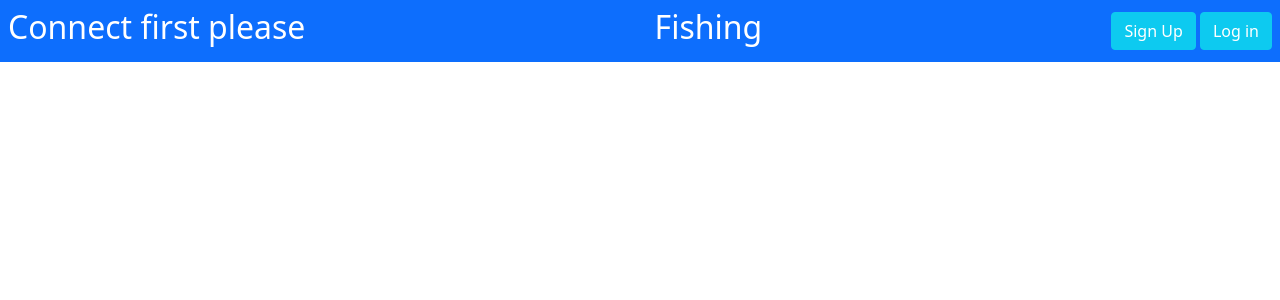
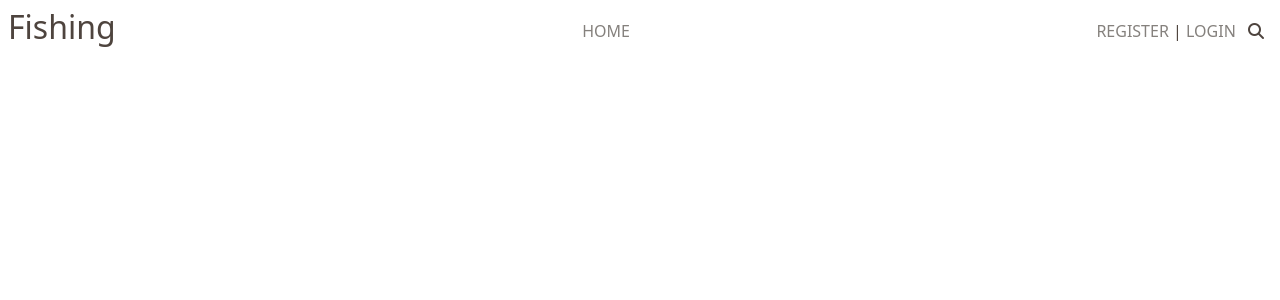
Before and after one commit to AlanSoto31/fishing-articles-capstone, a Rails app: page /fishings in a window 1280 px wide. Shown: the top 300 px of the page. Run offline with Rails 7, Linux system fonts and the light colour scheme; data that the repository does not hold is empty; style sheets or scripts are compiled from the project's sources; some libraries are stand-ins or nearby versions.

Commit message:
Add style to nav-bar

```diff
--- a/app/assets/stylesheets/application.css
+++ b/app/assets/stylesheets/application.css
@@ -13,3 +13,29 @@
  *= require_tree .
  *= require_self
  */
+
+.top-menu h2, span, i{
+	color: #4E443E;
+}
+
+.top-menu a{
+	color: #85817D;
+}
+
+/*
+.top-menu a:visited {
+	color: #777;
+}
+
+
+.top-menu a:hover {
+	color: red;
+}
+
+.top-menu a:active {
+	color: pink;
+}
+*/
+.top-menu a:focus {
+	color: pink;
+}
--- a/app/helpers/sessions_helper.rb
+++ b/app/helpers/sessions_helper.rb
@@ -1,11 +1,12 @@
 module SessionsHelper
   def nav_bar_buttons
     unless user_sign_in?
-      @su_button = link_to 'Sign Up', new_user_path, class: 'btn btn-info text-white'
-      @si_button = link_to 'Log in', login_path, class: 'btn btn-info text-white'
+      @su_button = link_to 'REGISTER', new_user_path, class: 'text-decoration-none'
+      @si_button = link_to 'LOGIN', login_path, class: 'text-decoration-none'
       @welcome = 'Connect first please'
+      @pipe= "|"
     else
-      @so_button = link_to 'Log out', logout_path, class: 'btn btn-info text-white '
+      @so_button = link_to 'LOGOUT', logout_path, class: 'text-decoration-none'
       @welcome = "Welcome #{current_user.name}!"
     end
   end
--- a/app/views/layouts/application.html.erb
+++ b/app/views/layouts/application.html.erb
@@ -5,6 +5,7 @@
     <!-- Required meta tags -->
     <meta charset="utf-8">
     <meta name="viewport" content="width=device-width, initial-scale=1">
+    <script src="https://kit.fontawesome.com/d6bf1861cd.js" crossorigin="anonymous"></script>
 
     <!-- Bootstrap CSS -->
     <link href="https://cdn.jsdelivr.net/npm/bootstrap@5.0.0-beta1/dist/css/bootstrap.min.css" rel="stylesheet" integrity="sha384-giJF6kkoqNQ00vy+HMDP7azOuL0xtbfIcaT9wjKHr8RbDVddVHyTfAAsrekwKmP1" crossorigin="anonymous">
@@ -18,14 +19,25 @@
   </head>
 
   <body>
-    <nav class="navbar fixed-top navbar-dark bg-primary p-2">
+    <nav class="top-menu navbar fixed-top navbar-dark p-2">
       <%nav_bar_buttons%>
-      <h2 class="text-white"><%= @welcome %></h2>
-      <h2 class="text-white">Fishing</h2>
+      <div>
+        <h2>Fishing</h2>
+      </div>
+      <div>
+        <span class="px-2"><%= link_to 'HOME', root_path, class: 'text-decoration-none'%></span>
+        <%@categories = Category.all%>
+        <%@categories.each do |c|%>
+          <span class="px-2"><%= link_to c.name, category_path(c), class: 'text-decoration-none'%></span>
+        <%end %>
+      </div>
+      <!--<h2 class="text-white"><%= @welcome %></h2>-->
       <div>
         <%= @su_button %>
+        <span><%=@pipe%></span>
         <%= @si_button %>
         <%= @so_button %>
+        <i class="fas fa-search px-2"></i>
       </div>
     </nav>
     <%= yield %>
```
